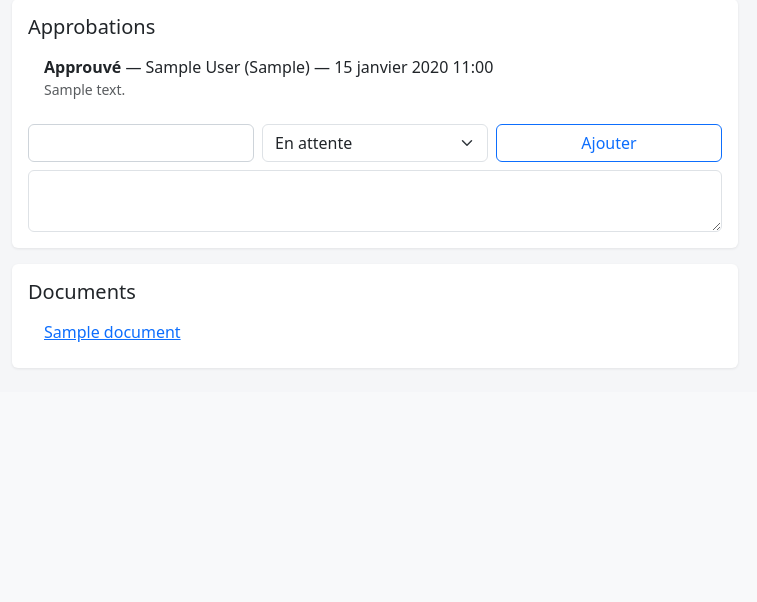
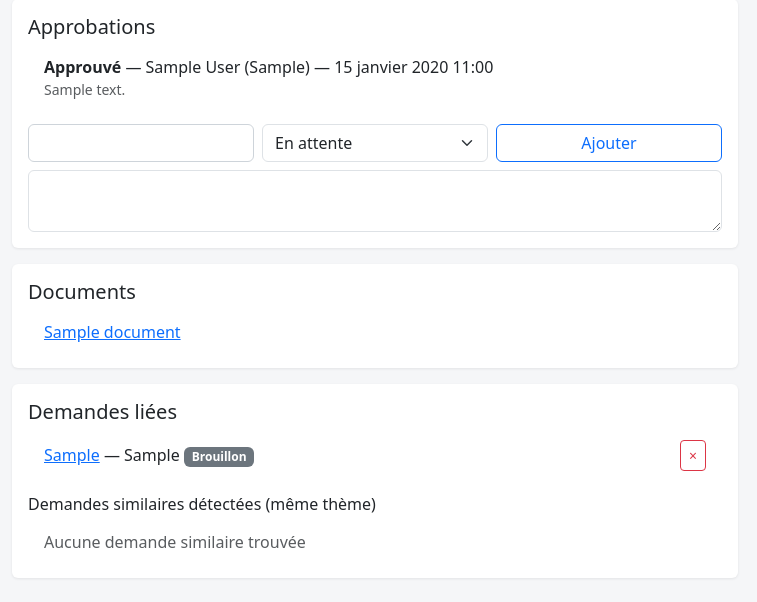
Before and after one commit to bahriala2/bureau-d-ordre, a Django app: page /achats/1/ in a window 1280 px wide. Shown: the part 460-1062 px from the top of the page, without its empty margins (0-757 px from the left). Before the commit the page ends 829 px from the top, so only its background shows below. Run offline with Django 5.2, Linux system fonts and the light colour scheme; a user stored in the database is signed in; tables that the repository leaves empty hold one stand-in row (values such as "Sample post"); data that the repository does not hold is empty.

Commit message:
Add linked and similar records to purchase requests and markets
Purchase request and market detail pages gain the same linked-correspondence
feature as courriers: a symmetrical many-to-many for manual links (with
one-click link/unlink) and automatic suggestions of similar records —
matching significant theme words from the objet/description for requests,
and theme words or the same supplier for markets. The shared stopword list
moves to core so all three modules use it.

Co-Authored-By: Claude Sonnet 5 <noreply@anthropic.com>
Claude-Session: https://claude.ai/code/session_01PubiwxRPByh3rVxX44NJ33

```diff
--- a/achats/models.py
+++ b/achats/models.py
@@ -1,9 +1,12 @@
+import re
+
 from django.conf import settings
 from django.contrib.contenttypes.fields import GenericRelation
 from django.db import models
+from django.db.models import Q
 from django.utils import timezone
 
-from core.models import Service
+from core.models import STOPWORDS, Service
 from documents.models import Document
 
 
@@ -115,6 +118,9 @@ class DemandeAchat(models.Model):
 
     documents = GenericRelation(Document, related_query_name="demande_achat")
 
+    # Demandes explicitement liées entre elles (ex : renouvellement, complément)
+    demandes_liees = models.ManyToManyField("self", blank=True, symmetrical=True)
+
     created_by = models.ForeignKey(
         settings.AUTH_USER_MODEL, on_delete=models.SET_NULL, null=True, related_name="demandes_creees"
     )
@@ -148,6 +154,26 @@ class DemandeAchat(models.Model):
         if self.circuit == CircuitDemande.AVEC_ACCORDS:
             return WORKFLOW_AVEC_ACCORDS
         return WORKFLOW_LOCALE
+
+    def demandes_similaires(self, limit=10):
+        """Demandes partageant le même thème (mots significatifs de l'objet ou
+        de la description) ou le même service — suggérées dans le détail."""
+        mots = [
+            m.lower() for m in re.split(r"\W+", f"{self.objet} {self.description}")
+            if len(m) >= 4 and m.lower() not in STOPWORDS
+        ]
+        q = Q()
+        for mot in mots[:10]:
+            q |= Q(objet__icontains=mot) | Q(description__icontains=mot)
+        if not q:
+            return DemandeAchat.objects.none()
+        return (
+            DemandeAchat.objects.filter(q)
+            .exclude(pk=self.pk)
+            .exclude(pk__in=self.demandes_liees.values_list("pk", flat=True))
+            .distinct()
+            .order_by("-created_at")[:limit]
+        )
 
     def enregistrer_au_bureau_ordre(self):
         """Attribue un numéro d'ordre au bureau d'ordre pour une demande signée (section 7)."""
--- a/achats/views.py
+++ b/achats/views.py
@@ -149,6 +149,20 @@ def demande_detail(request, pk):
                 messages.success(request, "Approbation enregistrée.")
                 return redirect("achats:detail", pk=demande.pk)
 
+        elif action == "lier":
+            cible = DemandeAchat.objects.filter(pk=request.POST.get("demande_cible")).first()
+            if cible and cible.pk != demande.pk:
+                demande.demandes_liees.add(cible)
+                messages.success(request, f"Demande {cible.reference} liée.")
+            return redirect("achats:detail", pk=demande.pk)
+
+        elif action == "delier":
+            cible = DemandeAchat.objects.filter(pk=request.POST.get("demande_cible")).first()
+            if cible:
+                demande.demandes_liees.remove(cible)
+                messages.success(request, f"Liaison avec {cible.reference} supprimée.")
+            return redirect("achats:detail", pk=demande.pk)
+
         elif action == "changer_statut":
             # Changement manuel : le workflow guidé reste proposé, mais le
             # statut est librement ajustable selon les besoins et le secteur
@@ -203,5 +217,7 @@ def demande_detail(request, pk):
             "documents": demande.documents.all(),
             "next_actions": next_actions,
             "tous_statuts": StatutDemande.choices,
+            "demandes_liees": demande.demandes_liees.all(),
+            "similaires": demande.demandes_similaires(),
         },
     )
--- a/core/models.py
+++ b/core/models.py
@@ -1,4 +1,12 @@
 from django.db import models
+
+# Mots vides ignorés lors de la recherche de correspondances/dossiers similaires
+STOPWORDS = {
+    "avec", "pour", "dans", "cette", "votre", "notre", "leur", "vous", "nous",
+    "demande", "objet", "concernant", "suite", "relative", "relatif", "lettre",
+    "courrier", "monsieur", "madame", "sans", "sous", "entre", "ainsi",
+    "achat", "marche", "marché",
+}
 
 
 class Service(models.Model):
--- a/templates/achats/demande_detail.html
+++ b/templates/achats/demande_detail.html
@@ -53,7 +53,7 @@
       </div>
     </div>
 
-    <div class="card">
+    <div class="card mb-3">
       <div class="card-body">
         <h5 class="card-title">Documents</h5>
         <ul class="list-group list-group-flush">
@@ -61,6 +61,52 @@
           <li class="list-group-item"><a href="{{ doc.fichier.url }}" target="_blank">{{ doc.nom }}</a></li>
           {% empty %}
           <li class="list-group-item text-muted">Aucun document</li>
+          {% endfor %}
+        </ul>
+      </div>
+    </div>
+
+    <div class="card">
+      <div class="card-body">
+        <h5 class="card-title">Demandes liées</h5>
+        <ul class="list-group list-group-flush mb-3">
+          {% for lie in demandes_liees %}
+          <li class="list-group-item d-flex justify-content-between align-items-center">
+            <span>
+              <a href="{% url 'achats:detail' lie.pk %}">{{ lie.reference }}</a>
+              — {{ lie.objet }}
+              <span class="badge bg-secondary">{{ lie.get_statut_display }}</span>
+            </span>
+            <form method="post" class="ms-2">
+              {% csrf_token %}
+              <input type="hidden" name="action" value="delier">
+              <input type="hidden" name="demande_cible" value="{{ lie.pk }}">
+              <button class="btn btn-sm btn-outline-danger" title="Supprimer la liaison">×</button>
+            </form>
+          </li>
+          {% empty %}
+          <li class="list-group-item text-muted">Aucune demande liée manuellement</li>
+          {% endfor %}
+        </ul>
+
+        <h6>Demandes similaires détectées (même thème)</h6>
+        <ul class="list-group list-group-flush">
+          {% for s in similaires %}
+          <li class="list-group-item d-flex justify-content-between align-items-center">
+            <span>
+              <a href="{% url 'achats:detail' s.pk %}">{{ s.reference }}</a>
+              — {{ s.objet }}
+              <span class="badge bg-secondary">{{ s.get_statut_display }}</span>
+            </span>
+            <form method="post" class="ms-2">
+              {% csrf_token %}
+              <input type="hidden" name="action" value="lier">
+              <input type="hidden" name="demande_cible" value="{{ s.pk }}">
+              <button class="btn btn-sm btn-outline-primary" title="Lier cette demande">Lier</button>
+            </form>
+          </li>
+          {% empty %}
+          <li class="list-group-item text-muted">Aucune demande similaire trouvée</li>
           {% endfor %}
         </ul>
       </div>
```
Also changed, not shown: courrier/models.py (+1 -8 lines), marches/models.py (+29 -1 lines), marches/views.py (+25 -1 lines), templates/marches/marche_detail.html (+47 -1 lines), achats/migrations/0003_demandeachat_demandes_liees.py (added), marches/migrations/0002_marche_marches_lies.py (added).
